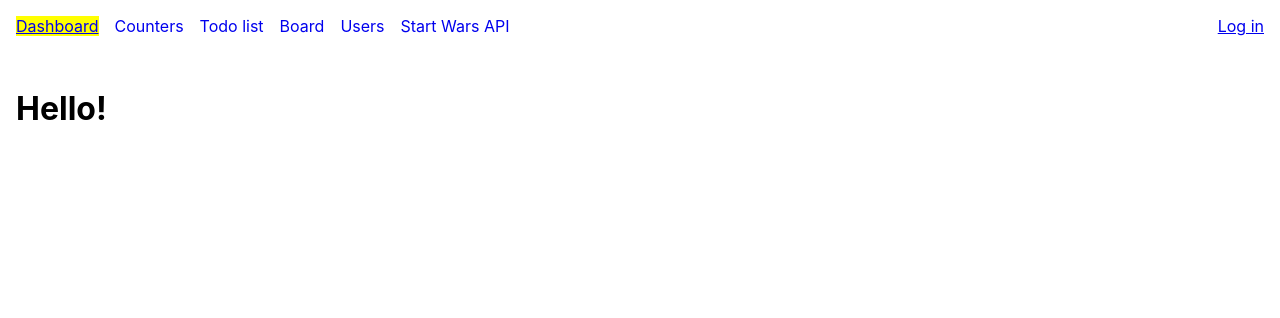
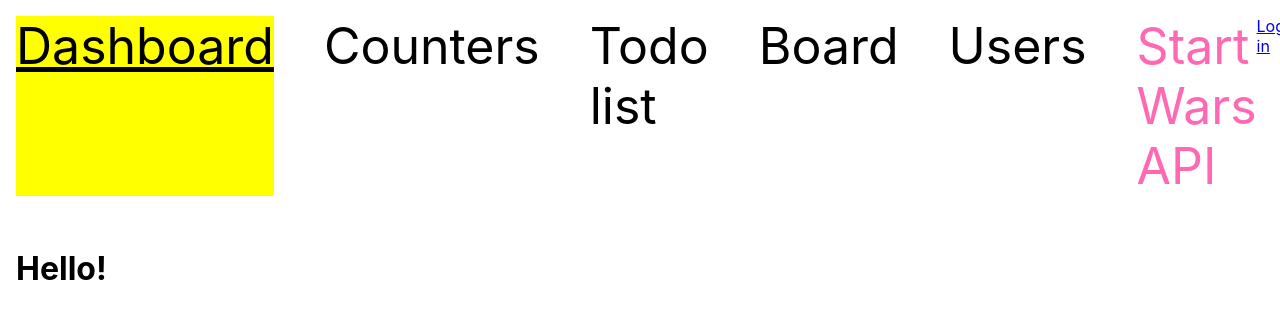
Before and after one commit to loopmode/cairo-workshop-app, a React (Create React App) app: page / in a window 1280 px wide. Shown: the top 318 px of the page. Built offline with nearby package versions, Linux system fonts and the light colour scheme.

Commit message:
refactor: move styled components to separate file

```diff
--- /dev/null
+++ b/src/App.styled.tsx
@@ -0,0 +1,21 @@
+import styled from "styled-components";
+import { NavLink } from "react-router-dom";
+
+export const StyledLink = styled(NavLink)<{ special?: boolean }>`
+  text-decoration: none;
+  &.active {
+    text-decoration: underline;
+  }
+  font-size: 50px;
+  color: ${props => (props.special ? "hotpink" : "inherit")};
+`;
+
+export const StyledApp = styled.div`
+  > header,
+  main {
+    padding: 1em;
+  }
+  ${StyledLink}.active {
+    background: yellow;
+  }
+`;
--- a/src/App.tsx
+++ b/src/App.tsx
@@ -1,5 +1,5 @@
 import React from "react";
-import { BrowserRouter as Router, Route, NavLink, Switch } from "react-router-dom";
+import { BrowserRouter as Router, Route, Switch } from "react-router-dom";
 import { Dashboard } from "./pages/Dashboard";
 import { TodoListPage } from "./pages/TodoListPage";
 import { BoardPage } from "./pages/BoardPage";
@@ -10,39 +10,24 @@ import { CountersPage } from "./pages/CountersPage";
 import { ProtectedRoute } from "./components/ProtectedRoute/ProtectedRoute";
 import { HeaderLogin } from "./components/HeaderLogin/HeaderLogin";
 import SwapiPage from "./pages/swapi/SwapiPage";
-import styled from "styled-components";
-
-const StyledLink = styled(NavLink)`
-  text-decoration: none;
-  &.active {
-    text-decoration: underline;
-  }
-`;
-
-const StyledApp = styled.div`
-  > header,
-  main {
-    padding: 1em;
-  }
-  ${StyledLink}.active {
-    background: yellow;
-  }
-`;
+import * as SC from "./App.styled";
 
 function App() {
   return (
     <Router>
-      <StyledApp>
+      <SC.StyledApp>
         <header>
           <nav>
-            <StyledLink to="/" exact>
+            <SC.StyledLink to="/" exact>
               Dashboard
-            </StyledLink>
-            <StyledLink to="/counters">Counters</StyledLink>
-            <StyledLink to="/list">Todo list</StyledLink>
-            <StyledLink to="/board">Board</StyledLink>
-            <StyledLink to="/users">Users</StyledLink>
-            <StyledLink to="/swapi">Start Wars API</StyledLink>
+            </SC.StyledLink>
+            <SC.StyledLink to="/counters">Counters</SC.StyledLink>
+            <SC.StyledLink to="/list">Todo list</SC.StyledLink>
+            <SC.StyledLink to="/board">Board</SC.StyledLink>
+            <SC.StyledLink to="/users">Users</SC.StyledLink>
+            <SC.StyledLink to="/swapi" special>
+              Start Wars API
+            </SC.StyledLink>
             <span className="flex-1" />
             <HeaderLogin />
           </nav>
@@ -58,7 +43,7 @@ function App() {
             <ProtectedRoute path="/swapi" component={SwapiPage} />
           </Switch>
         </main>
-      </StyledApp>
+      </SC.StyledApp>
     </Router>
   );
 }
```
